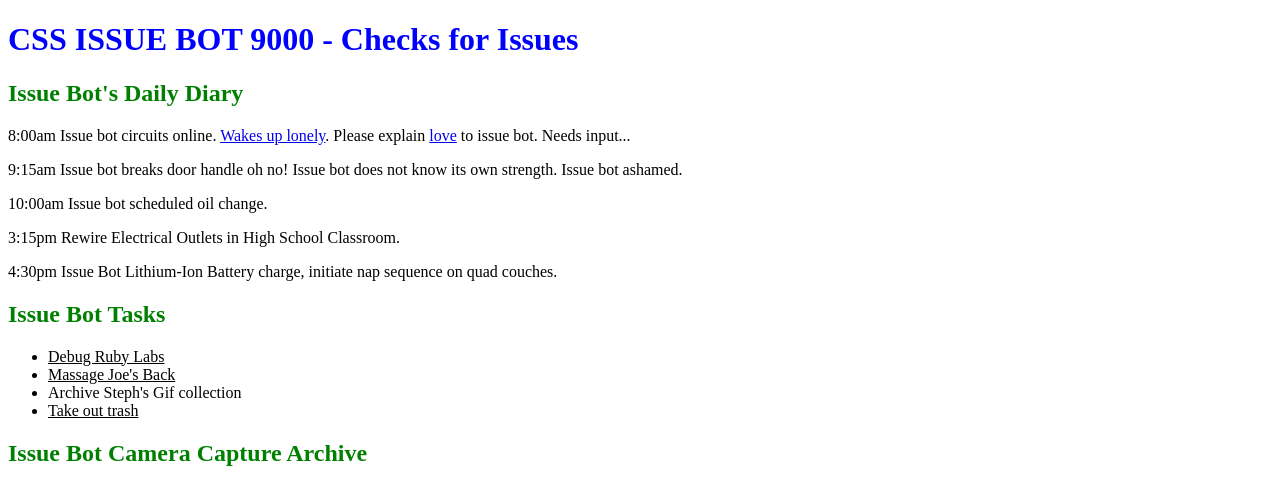
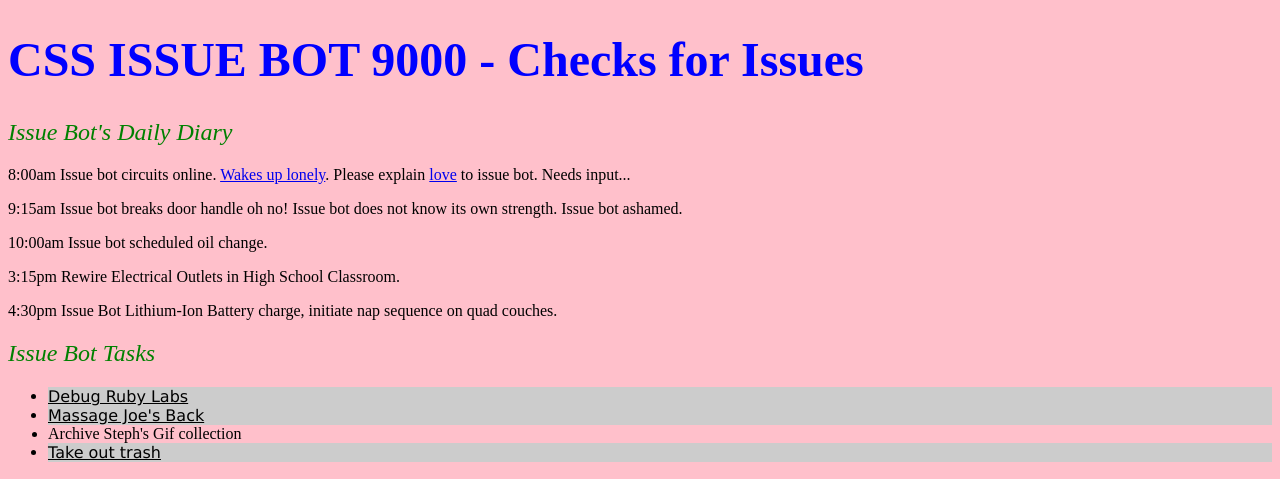
Before and after one commit to learn-co-curriculum/phase-0-css-issue-bot-9000, a website: page index.html in a window 1280 px wide. Shown: the top 479 px of the page. Drawn offline with Linux system fonts and the light colour scheme.

Commit message:
complited assignment

```diff
--- a/css/style.css
+++ b/css/style.css
@@ -1,23 +1,23 @@
 body {
-  background pink;
+  background: pink;
 }
 
 h1 {
   color: blue;
-  fontsize: 3em;
+  font-size: 3em;
 }
 
 h2 {
   color: green;
-  font-weight: normal
+  font-weight: normal;
   font-style: italic;
 }
 
 .completed {
-  font-family: 12px;
+  font-family: 'Lucida Sans', 'Lucida Sans Regular', 'Lucida Grande', 'Lucida Sans Unicode', Geneva, Verdana, sans-serif;
 }
 
 #tasks .completed {
-  backgound: #ccc;
+  background:  #ccc;
   text-decoration: underline;
 }
```
